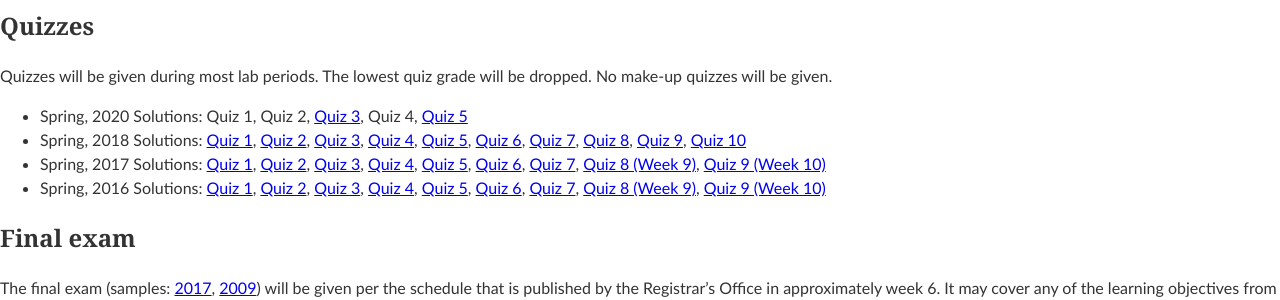
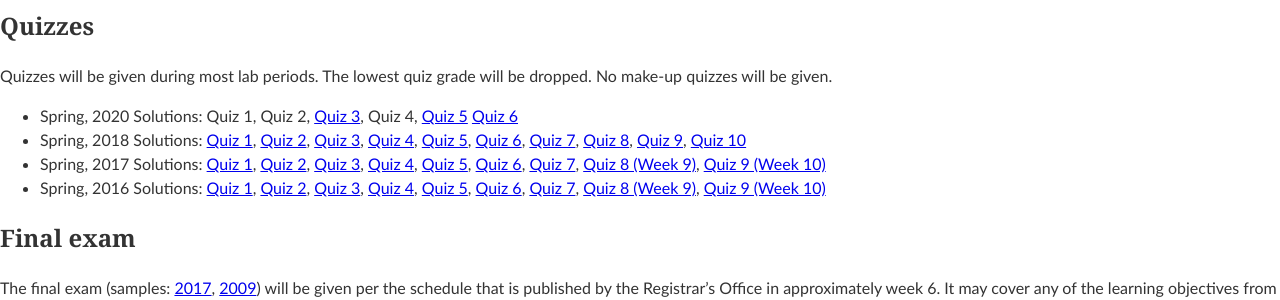
Before and after one commit to edurant/edurant.github.io, a Jekyll site: the page built from courses/ce1921/index.md, in a window 1280 px wide and 900 px high, scrolled down 1957 px. Shown: the part 387-687 px from the top of the window. Built offline with Jekyll 4.4.1, drawn with Linux system fonts in a browser that asks for light colours.

Commit message:
ce1921 q6 ans

```diff
--- a/courses/ce1921/index.md
+++ b/courses/ce1921/index.md
@@ -145,6 +145,7 @@ quiz grade will be dropped. No make-up quizzes will be given.
   [Quiz 3](q03ans-s20.pdf),
   Quiz 4,
   [Quiz 5](q05ans-s20.pdf)
+  [Quiz 6](q06ans-s20.pdf)
 * Spring, 2018 Solutions:
   <a href="q01ans-s18.pdf">Quiz 1</a>,
   <a href="q02ans-s18.pdf">Quiz 2</a>,
```
Also changed, not shown: 1 other file.
